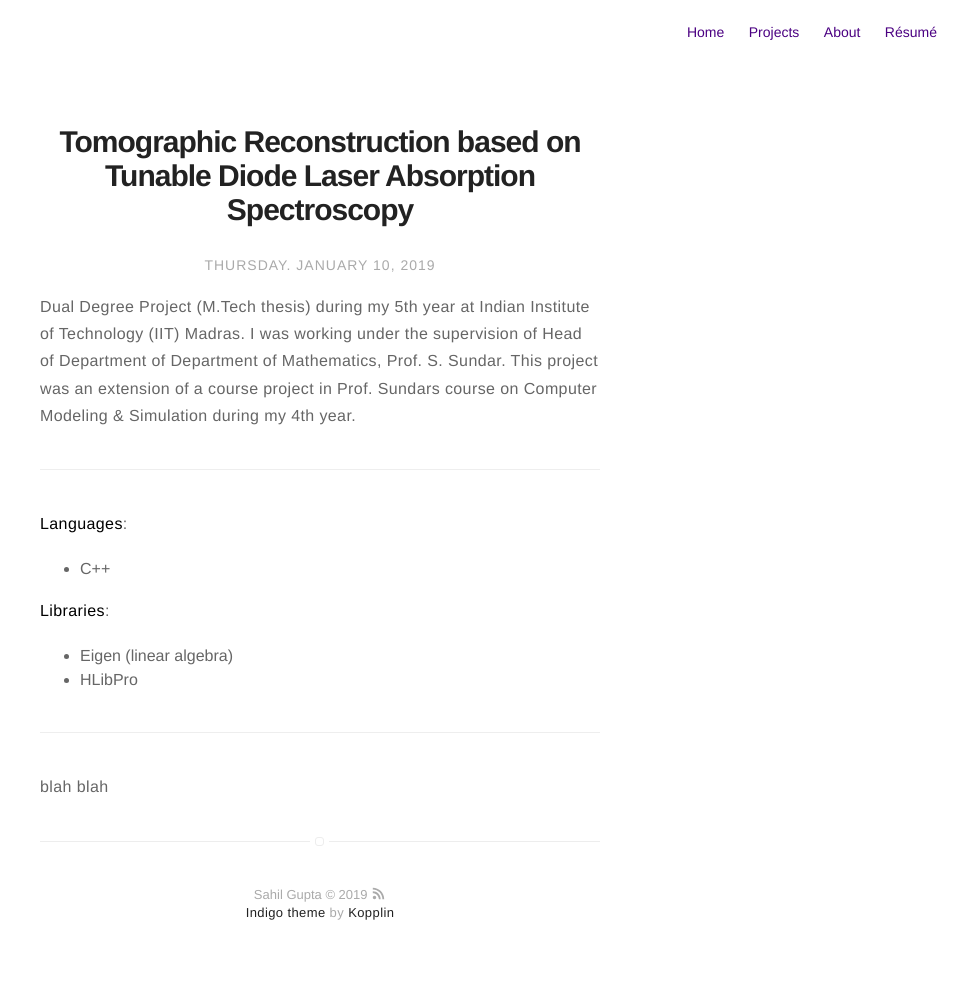
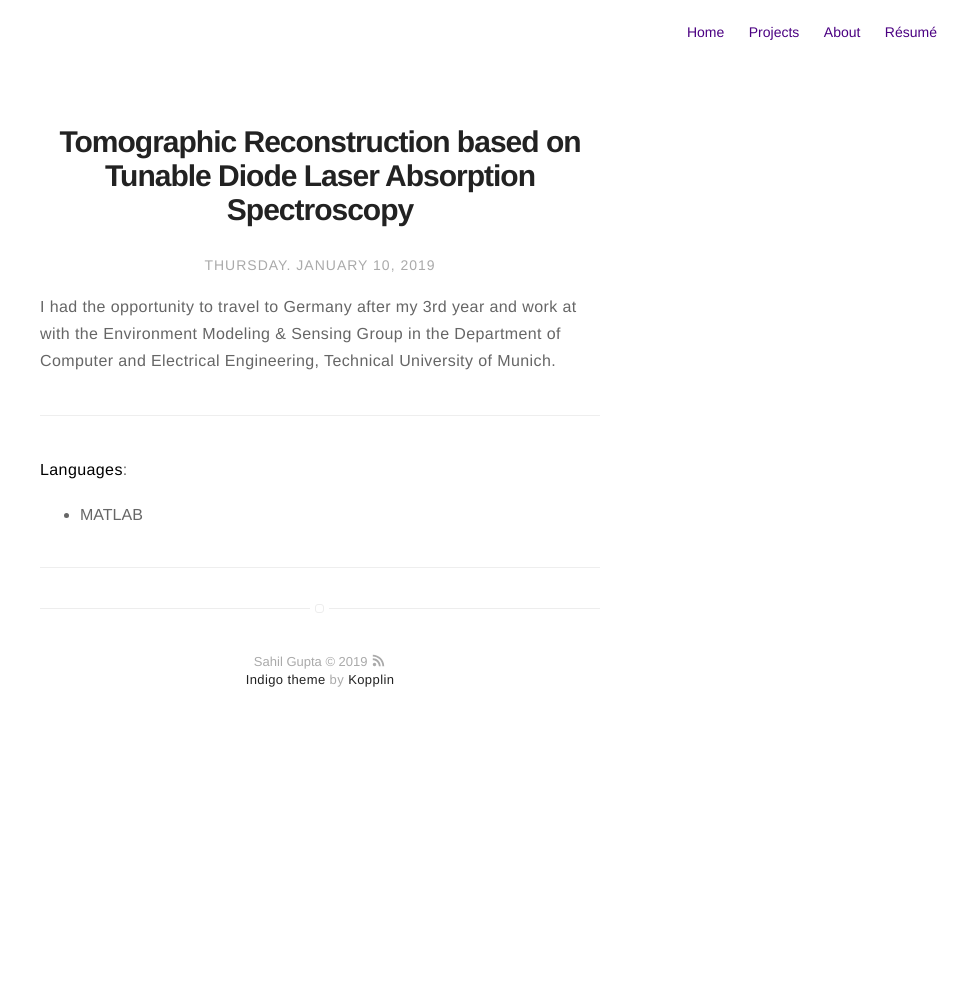
Before and after one commit to sahilgupta2105/sahilgupta2105.github.io, a Jekyll site: the page built from _posts/2019-01-10-project6.markdown, in a window 1280 px wide. Shown: the whole page, without its empty margins (320-1280 px from the left). Built offline with Jekyll 4.4.1, drawn with Linux system fonts in a browser that asks for light colours; after the commit the page ends 900 px from its top, so only the background shows below that.

Commit message:
project5

```diff
--- a/_posts/2019-01-10-project6.markdown
+++ b/_posts/2019-01-10-project6.markdown
@@ -13,17 +13,11 @@ author: sahilgupta
 externalLink: false
 ---
 
-Dual Degree Project (M.Tech thesis) during my 5th year at Indian Institute of Technology (IIT) Madras. I was working under the supervision of Head of Department of Department of Mathematics, Prof. S. Sundar. This project was an extension of a course project in Prof. Sundars course on Computer Modeling & Simulation during my 4th year.
+I had the opportunity to travel to Germany after my 3rd year and work at with the Environment Modeling & Sensing Group in the Department of Computer and Electrical Engineering, Technical University of Munich.
 
 ---
 
 **Languages**:
-- C++
-
-**Libraries**:
-- Eigen (linear algebra)
-- HLibPro
+- MATLAB
 
 ---
-
-blah blah
```
Also changed, not shown: _posts/2019-01-10-project5.markdown (+4 -6 lines).
